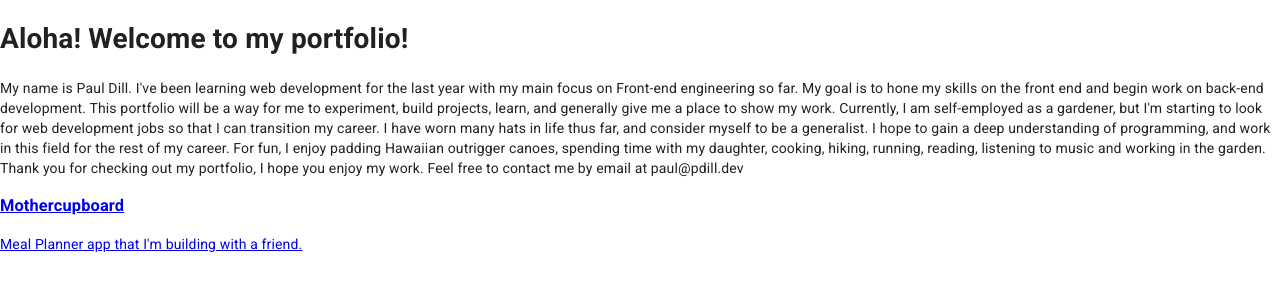
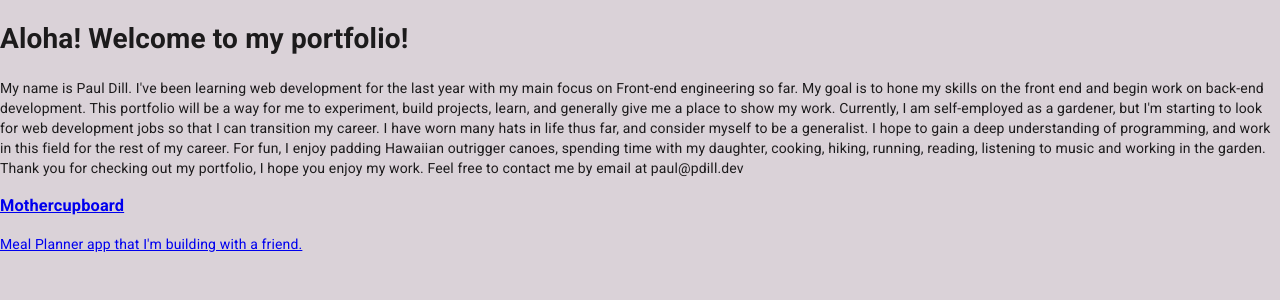
Before and after one commit to Dillweed5446/pdill.dev, a Next.js app in the folder pdill.dev/: page / in a window 1280 px wide. Shown: the top 300 px of the page. Built offline with nearby package versions, Linux system fonts and the light colour scheme.

Commit message:
:art: Added colors to theme, applied colors to index.js

```diff
--- a/pdill.dev/pages/index.js
+++ b/pdill.dev/pages/index.js
@@ -1,20 +1,21 @@
 import Head from 'next/head'
 import React from 'react'
 // import Link from 'next/link'
+import theme from '../src/theme'
 
 export default function Home() {
   return (
-    <div className="container">
+    <div className="container" backgroundColor={theme.palette.background}>
       <Head>
         <title>Paul Dill portfolio</title>
       </Head>
 
       <main>
-        <h1 className="title">
+        <h1 className="title" color={theme.palette.primary}>
         Aloha!  Welcome to my portfolio!
         </h1>
 
-        <p className="description">
+        <p className="description" color={theme.palette.secondary}>
           {/* Write intro here */}
           My name is Paul Dill.  I've been learning web development for the last year with my main focus on Front-end engineering so far.
           My goal is to hone my skills on the front end and begin work on back-end development.  This portfolio will be a way for
@@ -25,7 +26,7 @@ export default function Home() {
           Feel free to contact me by email at paul@pdill.dev {/*Add link here*/}
         </p>
 
-        <div className="grid">
+        <div className="grid" color={theme.palette.warning}>
           <a href="https://mothercupboard.com" className="card">
             <h3>Mothercupboard</h3>
             <p>Meal Planner app that I'm building with a friend.</p>
--- a/pdill.dev/src/theme.js
+++ b/pdill.dev/src/theme.js
@@ -5,16 +5,25 @@ import { createMuiTheme } from '@material-ui/core/styles'
 const theme = createMuiTheme({
   palette: {
     primary: {
-      main: '#556cd6'
+      main: '#143642'
     },
     secondary: {
-      main: '#19857b'
+      main: '#0F8B8D'
     },
     error: {
-      main: '#DAD2D8'
+      main: '#A8201A'
     },
     background: {
-      default: '#fff'
+      default: '#DAD2D8'
+    },
+    warning: {
+        main: '#EC9A29'
+    },
+    info: {
+        main: '#A06CD5'
+    },
+    success: {
+        main: '#20A4F3'
     }
   }
 })
```
